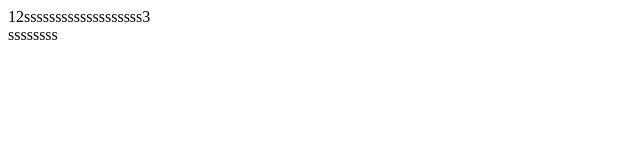
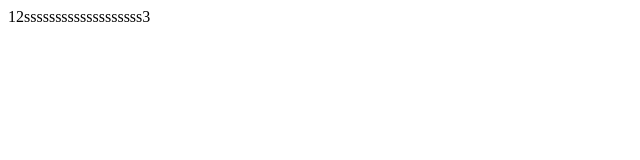
Before and after one commit to James-1022/pq01, a plain HTML site: page index.html in a window 1280 px wide. Shown: the full height of the page, 0-640 px from the left. Drawn offline with Linux system fonts and the light colour scheme.

Commit message:
解決衝突

```diff
--- a/index.html
+++ b/index.html
@@ -9,6 +9,6 @@
   <nav></nav>
   <header>12sssssssssssssssssss3</header>
   <main></main>
-  <footer>ssssssss</footer>
+  <footer></footer>
 </body>
 </html>
```
